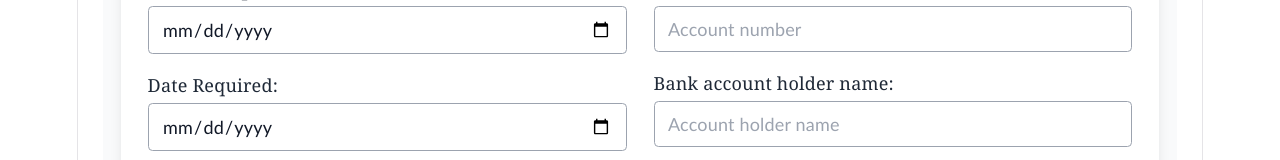
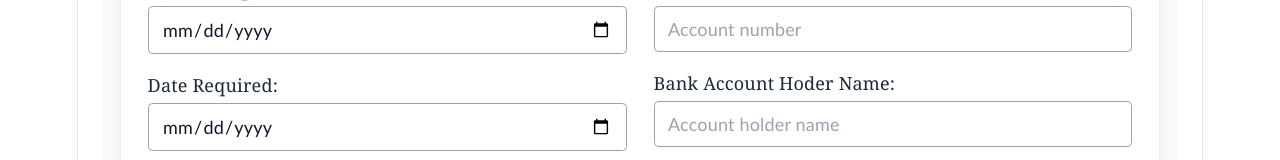
Before and after one commit to Wyne7/Zenith-Payment-Form, a React (Vite) app: page / in a window 1280 px wide. Shown: the part 395-555 px from the top of the page. Built offline with nearby package versions, Linux system fonts and the light colour scheme.

Commit message:
change text name

```diff
--- a/src/App.jsx
+++ b/src/App.jsx
@@ -242,7 +242,7 @@ export default function App() {
             </label>
 
             <label className="flex flex-col gap-1 min-w-0">
-              <span className="text-gray-800">Bank account holder name:</span>
+              <span className="text-gray-800">Bank Account Hoder Name:</span>
               <input
                 type="text"
                 value={holderName}
@@ -490,7 +490,7 @@ export default function App() {
               </td>
               <td style={{ padding: 0 }} aria-hidden="true" />
               <td style={{ padding: '0 0 10px 0', verticalAlign: 'top', textAlign: 'left' }}>
-                <span style={{ fontWeight: 700 }}>Holder Name:</span>
+                <span style={{ fontWeight: 700 }}>Bank Account Holder Name:</span>
                 <span style={{ fontWeight: 400 }}> {holderName || '—'}</span>
               </td>
             </tr>
```
